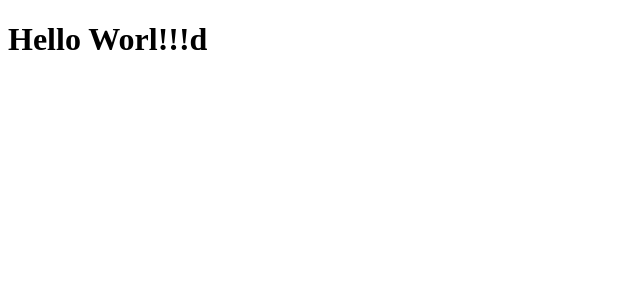
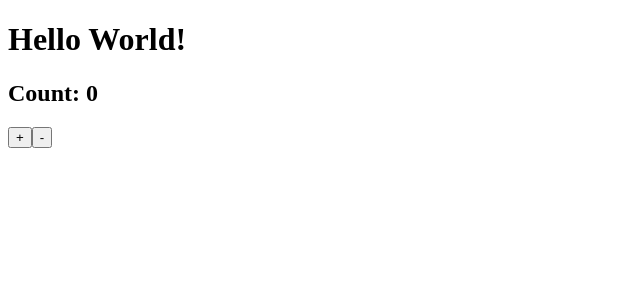
Before and after one commit to andyhu92/egghead-react-boilerplate, a React app: page / in a window 1280 px wide. Shown: the top 300 px of the page, without its empty margins (0-640 px from the left). Built offline with nearby package versions, Linux system fonts and the light colour scheme.

Commit message:
Add class properties plugin

```diff
--- a/package.json
+++ b/package.json
@@ -27,6 +27,7 @@
   "devDependencies": {
     "@babel/cli": "^7.5.5",
     "@babel/core": "^7.5.5",
+    "@babel/plugin-proposal-class-properties": "^7.5.5",
     "@babel/preset-env": "^7.5.5",
     "@babel/preset-react": "^7.6.3",
     "babel-loader": "^8.0.6",
--- a/src/App.js
+++ b/src/App.js
@@ -1,9 +1,18 @@
 import React, { Component } from 'react';
 
 class App extends React.Component {
+    state = {
+        count: 0
+    }
     render() {
-        debugger
-        return <h1>Hello Worl!!!d</h1>
+        return (
+            <div>
+                <h1>Hello World!</h1>
+                <h2>Count: { this.state.count }</h2>
+                <button onClick={() => this.setState({ count: this.state.count + 1})}>+</button>
+                <button onClick={() => this.setState({ count: this.state.count - 1})}>-</button>
+            </div>
+        )
     }
 }
 
--- a/webpack.config.base.js
+++ b/webpack.config.base.js
@@ -14,7 +14,8 @@
 					loader: 'babel-loader',
 					exclude: /node_modules/,
 					options: {
-						presets: ['@babel/preset-env', '@babel/preset-react']
+						presets: ['@babel/preset-env', '@babel/preset-react'],
+						plugins: ['@babel/plugin-proposal-class-properties']
 					}
 				}
 		]
```
Also changed, not shown: 1 other file (tests, documents, lock files or other folders).
